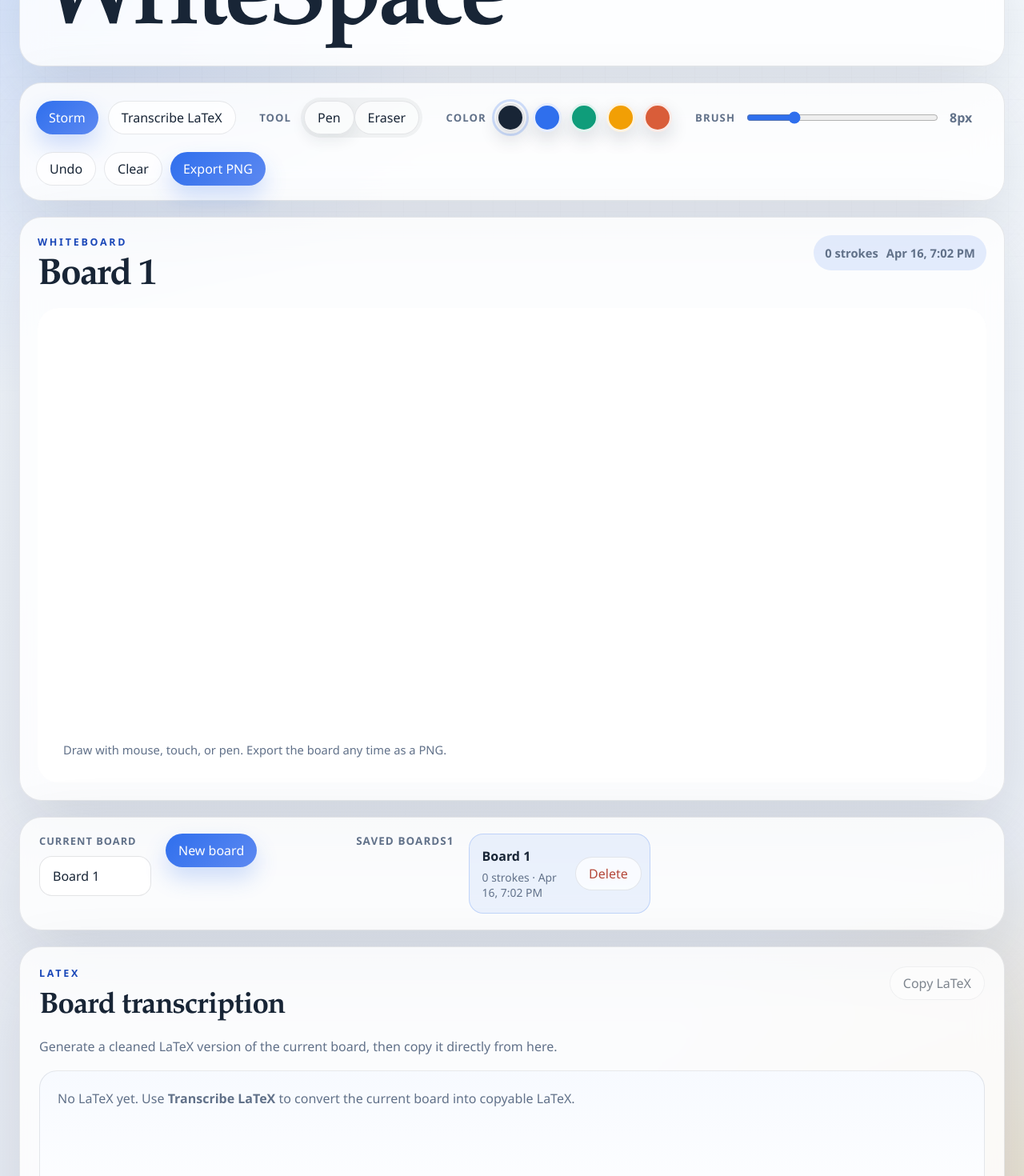
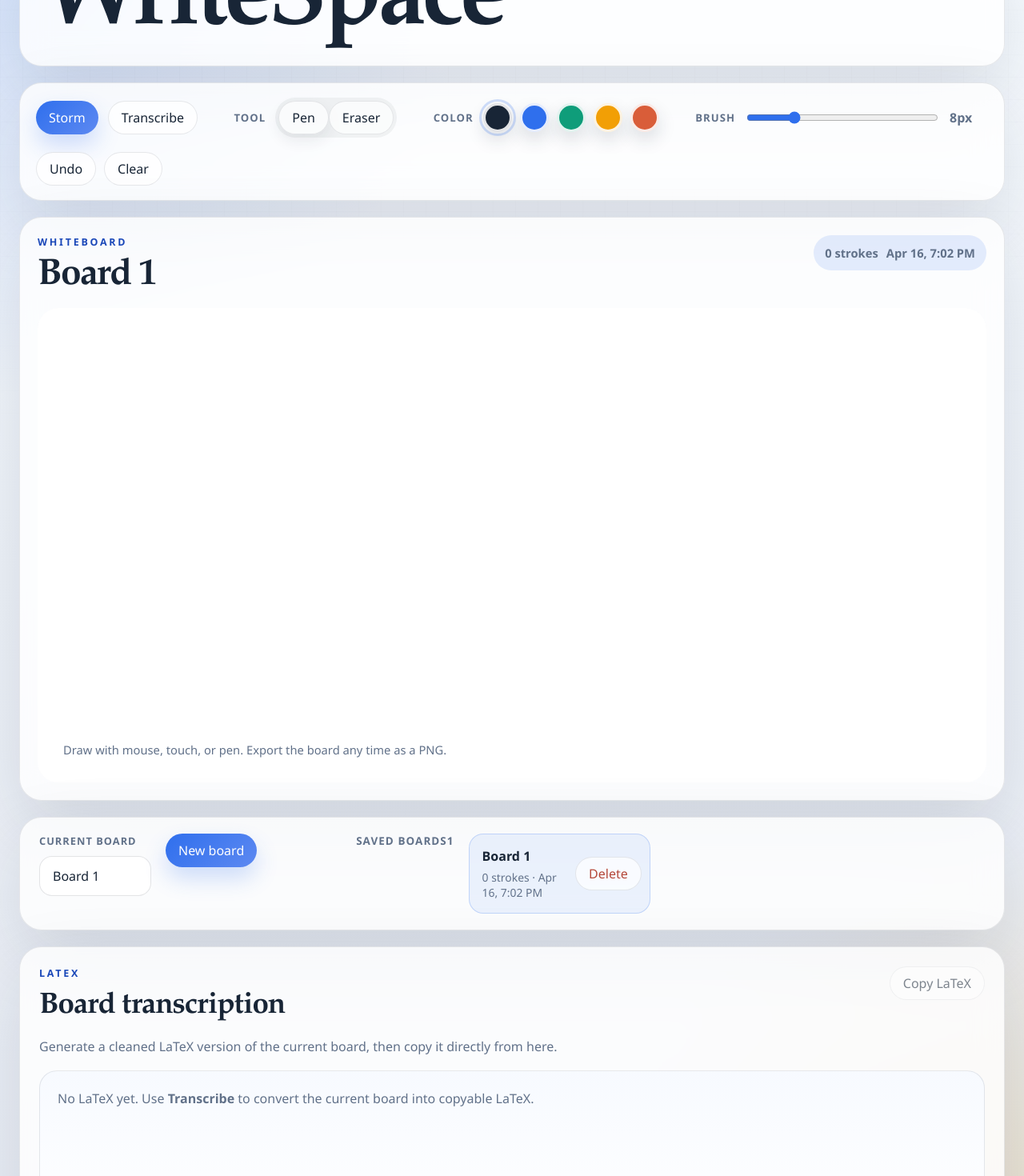
Before and after one commit to Dashhhhhhhh/writespace, a Next.js app: page / in a window 1280 px wide. Shown: the part 100-1570 px from the top of the page at 80% size. Built offline with nearby package versions, Linux system fonts and the light colour scheme.

Commit message:
Simplify transcribe toolbar actions

```diff
--- a/app/page.tsx
+++ b/app/page.tsx
@@ -565,25 +565,6 @@ export default function Home() {
     }));
   }
 
-  function handleExportPng() {
-    if (!activeNote) {
-      return;
-    }
-
-    const canvas = canvasRef.current;
-
-    if (!canvas) {
-      return;
-    }
-
-    const link = document.createElement("a");
-    const filename = slugify(activeNote.title.trim() || "writespace-note");
-
-    link.href = canvas.toDataURL("image/png");
-    link.download = `${filename}.png`;
-    link.click();
-  }
-
   function handleDeleteCard(cardId: string) {
     if (!activeNote) {
       return;
@@ -1006,7 +987,7 @@ export default function Home() {
               onClick={handleTranscribeLatex}
               disabled={isLatexLoading}
             >
-              {isLatexLoading ? "Transcribing..." : "Transcribe LaTeX"}
+              {isLatexLoading ? "Transcribing..." : "Transcribe"}
             </button>
           </div>
 
@@ -1069,9 +1050,6 @@ export default function Home() {
             </button>
             <button className="ghost-button" onClick={handleClearCanvas}>
               Clear
-            </button>
-            <button className="primary-button" onClick={handleExportPng}>
-              Export PNG
             </button>
           </div>
         </header>
@@ -1218,8 +1196,8 @@ export default function Home() {
             </pre>
           ) : (
             <p className="latex-empty">
-              No LaTeX yet. Use <strong>Transcribe LaTeX</strong> to convert the
-              current board into copyable LaTeX.
+              No LaTeX yet. Use <strong>Transcribe</strong> to convert the current
+              board into copyable LaTeX.
             </p>
           )}
         </div>
```
